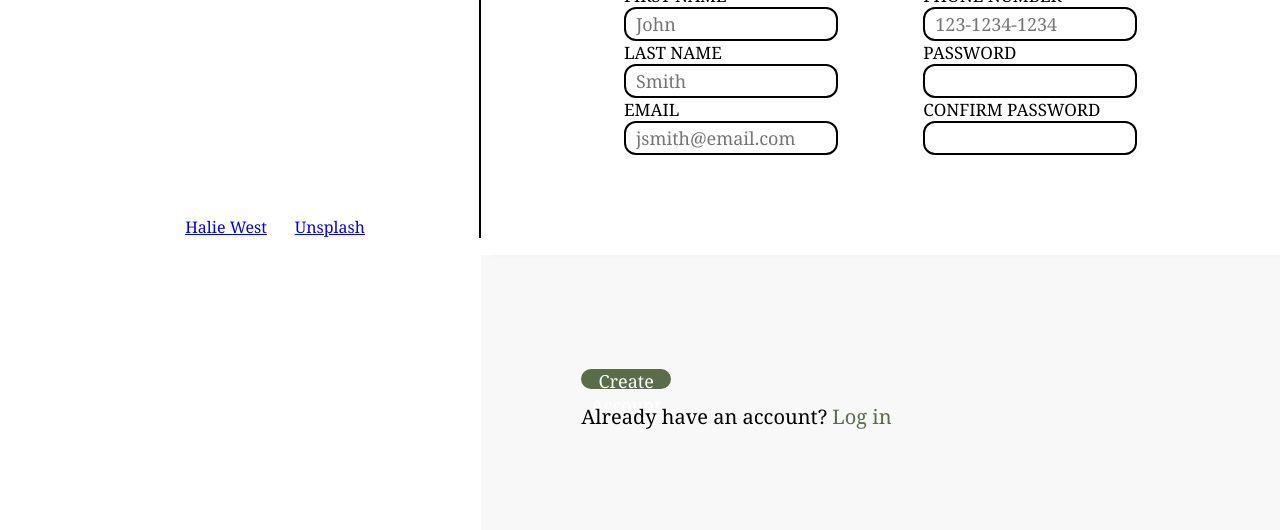
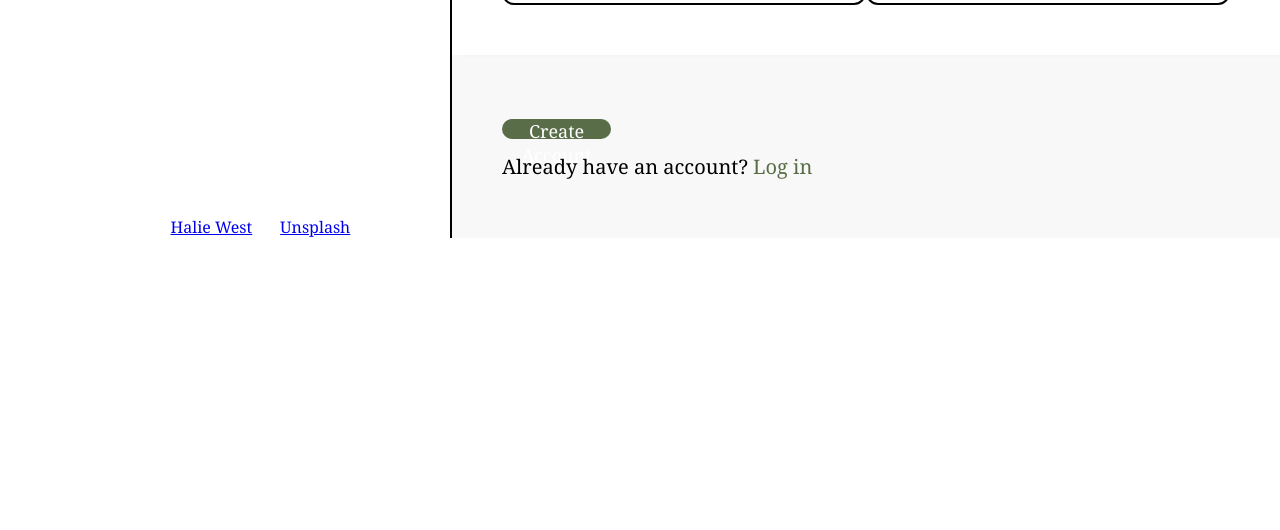
Before and after one commit to AnthonyGleason/odin-sign-up-form, a plain HTML site: page index.html in a window 1280 px wide. Shown: the part 562-1092 px from the top of the page. After the commit the page ends 800 px from the top, so only its background shows below. Drawn offline with Linux system fonts and the light colour scheme.

Commit message:
Add form validations
This commit adds validations to each form except for the confirm
password validation.

```diff
--- a/css/styles.css
+++ b/css/styles.css
@@ -63,7 +63,7 @@ a:visited{
 }
 /* Padding for right panel */
 .panel-right > *{
-    padding: 100px;
+    padding: 50px;
 }
 .message{
     display: flex;
@@ -96,10 +96,13 @@ a:visited{
     flex-direction: column;
     font-size: 17px;
 }
+.form-element > input:focus{
+    box-shadow: 3px 3px 3px black;
+}
 /* Sign up buttons styling */
 .form-element > input{
     height: 30px;
-    width: 200px;
+    width: 350px;
     border-radius: 12px;
     border-style: solid;
     border-color: black;
--- a/index.html
+++ b/index.html
@@ -31,29 +31,29 @@
                     <div class="form-left">
                         <div class="form-element">
                             <label for="firstName">FIRST NAME</label>
-                            <input type="text" id="firstName" placeholder="John">
+                            <input type="text" id="firstName" placeholder="John" required>
                         </div>
                         <div class="form-element">
                             <label for="lastName">LAST NAME</label>
-                            <input type="text" id="lastName" placeholder="Smith">
+                            <input type="text" id="lastName" placeholder="Smith" required>
                         </div>
                         <div class="form-element">
                             <label for="email">EMAIL</label>
-                            <input type="email" id="email" placeholder="jsmith@email.com">
+                            <input type="email" id="email" placeholder="jsmith@email.com" required>
                         </div>
                     </div>
                     <div class="form-right">
                         <div class="form-element">
                             <label for="phoneNumber">PHONE NUMBER</label>
-                            <input type="text" id="phoneNumber" placeholder="123-1234-1234">
+                            <input type="text" pattern="[0-9]{3}[-]{1}[0-9]{3}[-]{1}[0-9]{4}" id="phoneNumber" placeholder="123-123-1234" required>
                         </div>
                         <div class="form-element">
                             <label for="password">PASSWORD</label>
-                            <input type="password" id="password">
+                            <input type="password" id="password" required>
                         </div>
                         <div class="form-element">
                             <label for="passwordConfirm">CONFIRM PASSWORD</label>
-                            <input type="password" id="passwordConfirm">
+                            <input type="password" id="passwordConfirm" required>
                         </div>
                     </div>
                 </form>
```
